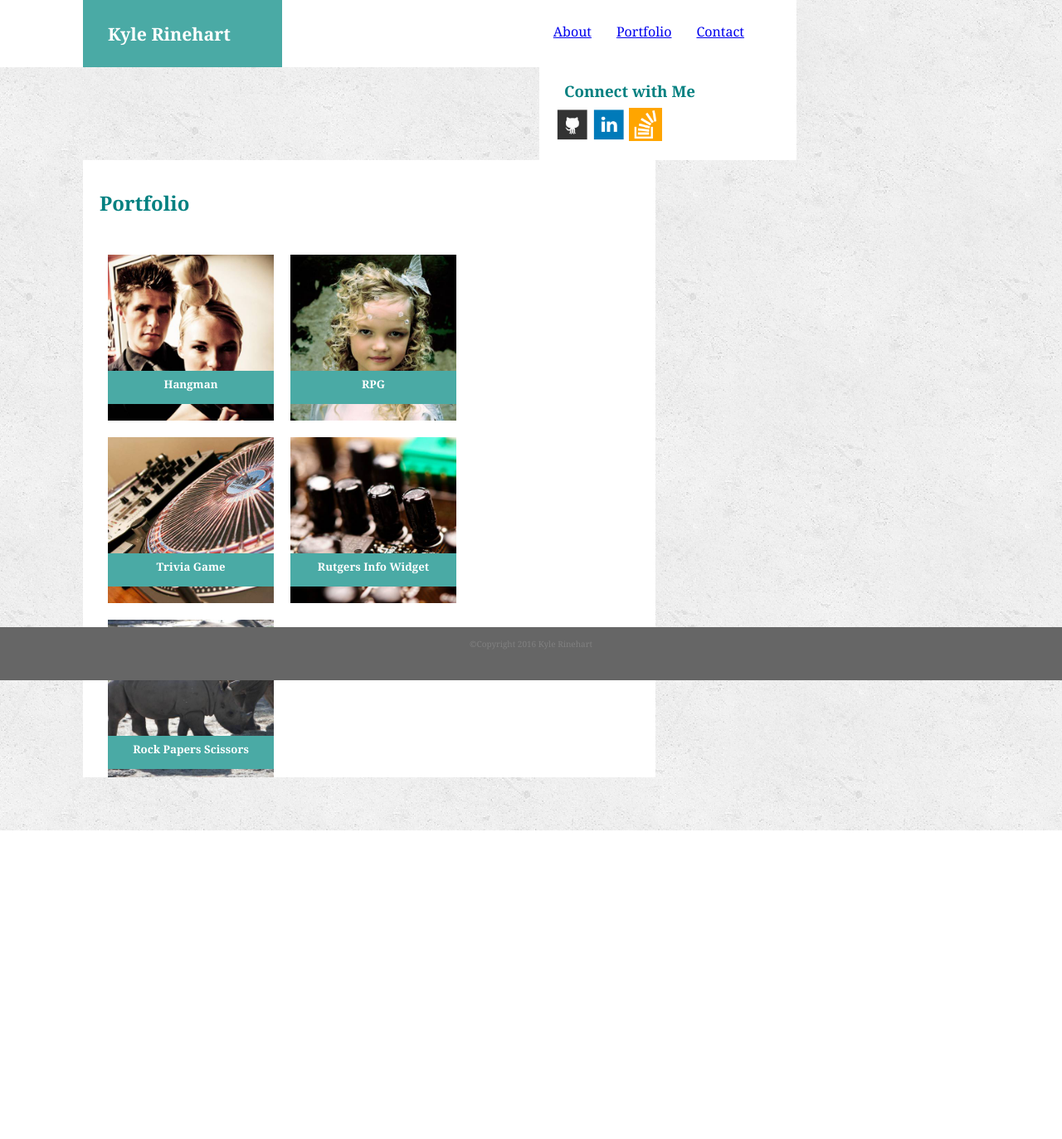
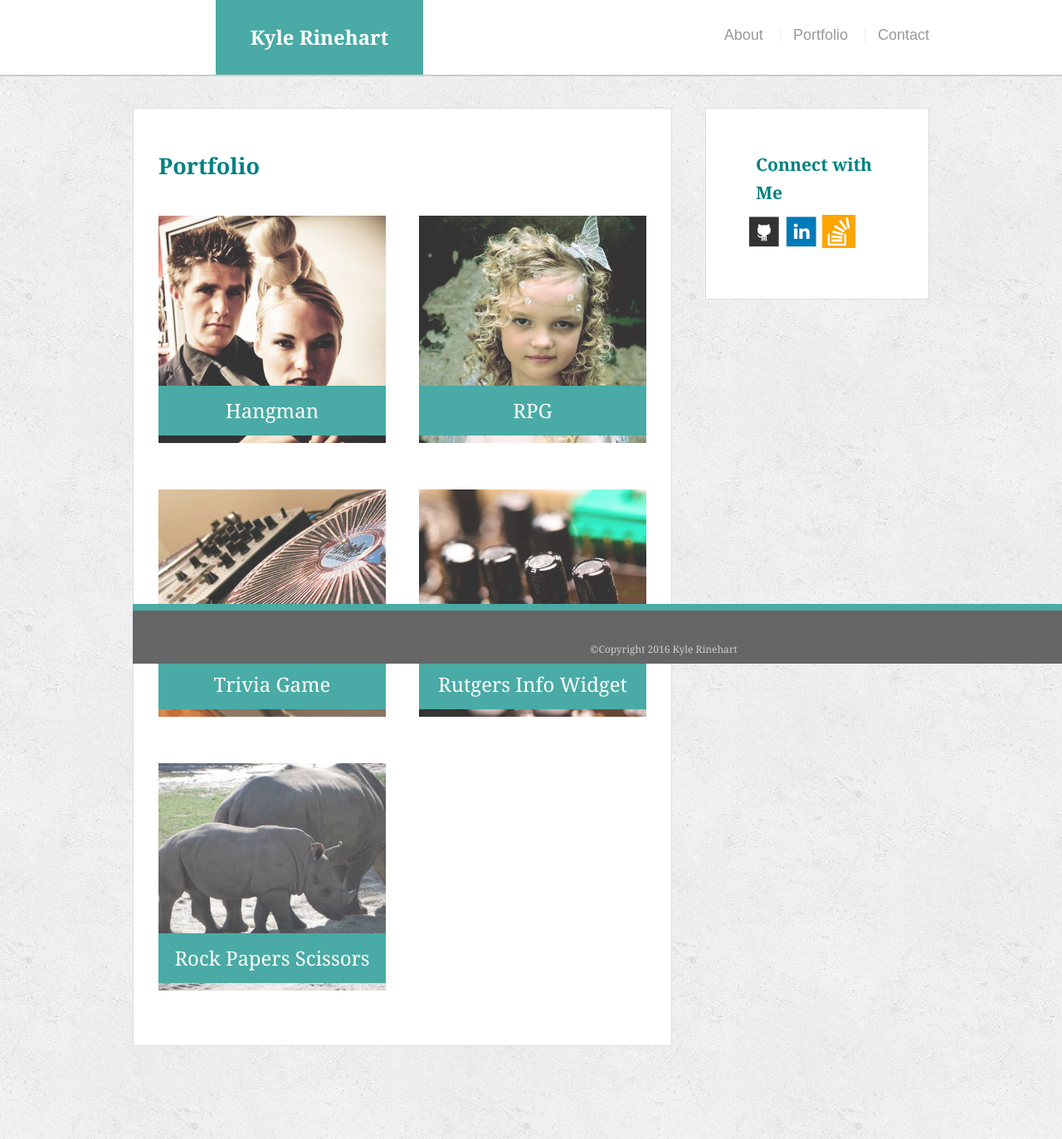
Before and after one commit to Havamere/Basic-Portfolio, a PHP site: page /portfolio.html in a window 1280 px wide. Shown: the whole page at 83% size. Before the commit the page ends 1001 px from the top, so only its background shows below. Run offline with PHP 8.4, Linux system fonts and the light colour scheme.

Commit message:
Changed html and css to more closely match homework answers

```diff
--- a/assets/css/style.css
+++ b/assets/css/style.css
@@ -1,3 +1,17 @@
+* {
+	box-sizing: border-box;
+}
+
+body {
+	background-image: url("../../assets/images/concrete_seamless.png");
+	font-size: 18px;
+	line-height: 34px;
+	font-family: 'Arial', 'Helvetica Neue', Helvetica, sans-serif;
+	color: #777;
+}
+
+	/*General Formatting*/
+
 h1 {
 	display: block;
     font-size: 2em;
@@ -70,21 +84,6 @@ h6 {
 	color: teal;
 }
 
-p, li {
-	font-family: 'Arial', 'Helvetica Neue', Helvetica, sans-serif;
-	color: #777;
-}
-
-ul {
-	height: 100%;
-	float: right;
-}
-
-li {
-	text-align: center;
-	padding: 30px 15px 30px 15px;
-}
-
 .wrapper {
 	min-height: 100%;
 	height: auto !important;
@@ -97,12 +96,11 @@ li {
 	clear: both;
 }
 
-body {
-	background-image: url("../../assets/images/concrete_seamless.png");
-	margin: 0;
+.container {
 	width: 100%;
 	max-width: 960px;
-	height: 100%;
+	margin: 0 auto;
+	clear: both;
 }
 
   /*Nav Bar*/
@@ -110,41 +108,70 @@ body {
 header {
 	background-color: #fff;
 	color: white;
-	top: 0;
+	margin: 0 0 30px;
+	z-index: 99;
+	overflow: auto;
 	width: 100%;
-	border-bottom: 2px;
-	border-color: #ccc;
-	height: 81px;
-	max-width: 960px;
+	border-bottom: 2px solid #ccc;
+	position: fixed;
 }
 
 #name_tag {
 	background-color: #4aaaa5;
 	margin: 0 0 0 100px;
-	padding:30px;
-	width: 180px;
-	color: white;
+	width: 250px;
+	height: 90px;
+	color: #fff;
 	float: left;
+	text-align: center;
+	line-height: 90px;
 }
+
+nav {
+	float: right;
+	margin-top: 25px;
+}
+nav a {
+	color: #999;
+	text-decoration: none;
+	margin-left: 15px;
+	display: inline-block;
+	border-left: 1px solid #efefef;
+	padding-left: 15px;
+	line-height: 18px;
+}
+nav a:first-child {
+	border-left: 0 none;
+}
+
+	/*Sidebar*/
 
 .sidebar {
 	width: 100%;
 	max-width: 270px;
 	float: right;
 	right: 200px;
-	background-color: white;
+	background-color: #fff;
+	padding: 30px;
+	border: 1px solid #ddd;
+	margin-bottom: 20px;
 }
 
-.links {
-	float: right;
-	margin-right: 5%;
-	max-width: 270px;
+	/*Main Content*/
+
+#main-container {
+	padding-top: 130px;
+}
+.main-section {
+	background: #fff;
+	padding: 30px;
+	margin: 0 0 40px 0;
 	width: 100%;
-	color: gray;
-	font-family: 'Georgia', Times, Times New Roman, serif;
-	height: 80px;
-	background-color: white;
+	max-width: 650px;
+	float: left;
+	border: 1px solid #ddd;
 }
+
 
 #about_me {
 	width: 100%;
@@ -161,13 +188,35 @@ header {
 	font-family: 'Arial', 'Helvetica Neue', Helvetica, sans-serif;
 }
 
+	/*About Me*/
+
 #kyle {
-	margin-right: 10px;
+	width: 200px;
+	height: auto;
+	margin-top: 10px;
+	float: left;
+	margin-right: 25px;
 }
 
 #my_story {
 	line-height: 21px;
 	font-size: 11px;
+}
+
+	/*Connect on Professional Media*/
+
+.connections {
+	float: right;
+	background-color: white;
+	padding: 20px;
+	color: gray;
+	height: 100%;
+	width: 100%;
+	max-width: 270px;
+}
+
+#connect {
+	margin: 0 10px 10px 10px;
 }
 
 #about {
@@ -188,205 +237,81 @@ header {
 	font-family: 'Georgia', Times, Times New Roman, serif;
 }
 
-.connections {
-	float: right;
-	background-color: white;
-	padding: 20px;
-	color: gray;
-	height: 100%;
-	width: 100%;
-	max-width: 270px;
+	/*Contact Me*/
+
+#contact-me ul {
+	margin-bottom: 20px;
 }
 
-#connect {
-	margin: 0 10px 10px 10px;
-}
-
-.contact_me{
-	background-color: white;
-	max-width: 650px;
-	width: 100%;
-	float: left;
-	margin-left: 100px;
-	line-height: 21px;
-	padding: 20px;
+#contact-me li {
+	margin-bottom: 10px;
 }
 
 #contact_me-tag {
 	font-family: 'Georgia', Times, Times New Roman, serif;
 }
 
+label, input[type=text], input[type=email], textarea {
+	display: block;
+	width: 100%;
+}
+
+input[type=text], input[type=email], textarea {
+	height: 35px;
+	border: 1px solid #ddd;
+	padding: 0 10px;
+	font-size: 14px;
+}
+
+textarea {
+	height: 200px;
+}
+
+input[type=submit] {
+	background-color: #4aaaa5;
+	border: 0 none;
+	color: #fff;
+	font-size: 18px;
+	padding: 10px 30px;
+	cursor: pointer;
+}
+
+	/*Portfolio*/
+
 .portfolio {
+	width: 274px;
 	overflow: auto;
-	max-width: 650px;
 	float: left;
-	margin-left: 100px;
-	background-color: white;
-	padding: 20px;
+	margin: 20px 0 25px;
+	position: relative;
+}
+
+.portfolio:nth-child(even) {
+	margin-right: 40px;
 }
 
 #portfolio-tag {
 	font-family: 'Georgia', Times, Times New Roman, serif;
 }
 
-.port-row-1 {
-	max-width: 670px;
+.portfolio img {
 	width: 100%;
-	height: 200px;
-	float: left;
-	margin: 10px;
-	clear: both;
+	border: 0 none;
+	opacity: .8;
 }
 
-.hangman {
-    height: 200px;
-    width: 200px;
-    float: left;
-    margin: 0 10px 0 0;
-}
-
-#hangman {
-	float: left;
-	margin: 20px 10px 10px 0px;
-	height: 200px;
-	width: 200px;
-}
-
-#hangman-tag {
-	background-color: #4aaaa5;
-	width: 200px;
-	height: 30px;
-	color: white;
+.portfolio h3 {
+	border-bottom: 0;
+	background: #4aaaa5;
+	color: #fff;
 	text-align: center;
-	padding-top: 10px;
-	z-index: 2;
 	position: absolute;
-	margin-top: 160px;
-}
-
-.rpg {
-	height: 200px;
-    width: 200px;
-    float: left;
-}
-
-#rpg {
-	float: left;
-	margin: 20px 20px 10px 10px;
-	height: 200px;
-	width: 200px;
-}
-
-#rpg-tag {
-	background-color: #4aaaa5;
-	width: 200px;
-	height: 30px;
-	color: white;
-	text-align: center;
-	padding-top: 10px;
-	z-index: 2;
-	position: absolute;
-	margin-left: 10px;
-	margin-top: 160px;
-
-}
-
-.port-row-2 {
-	max-width: 670px;
+	padding: 15px;
 	width: 100%;
-	height: 200px;
-	float: left;
-	margin: 10px;
-}
-
-.trivia {
-	height: 200px;
-    width: 200px;
-    float: left;
-    margin: 0 10px 0 0;
-}
-
-#trivia {
-	float: left;
-	margin: 20px 10px 10px 0px;
-	height: 200px;
-	width: 200px;
-}
-
-#trivia-tag{
-	background-color: #4aaaa5;
-	width: 200px;
-	height: 30px;
-	color: white;
-	text-align: center;
-	padding-top: 10px;
-	z-index: 2;
-	position: absolute;
-	margin-top: 160px;
-}
-
-.rutgers {
-	height: 200px;
-    width: 200px;
-    float: left;
-}
-
-#rutgers {
-	float: left;
-	margin: 20px 20px 10px 10px;
-	height: 200px;
-	width: 200px;
-}
-
-#rutgers-tag {
-	background-color: #4aaaa5;
-	width: 200px;
-	height: 30px;
-	color: white;
-	text-align: center;
-	padding-top: 10px;
-	z-index: 2;
-	position: absolute;
-	margin-left: 10px;
-	margin-top: 160px;
-}
-
-.port-row-3 {
-	max-width: 670px;
-	width: 100%;
-	height: 180px;
-	float: left;
-	margin: 10px;
-}
-
-.r-p-s {
-	height: 200px;
-    width: 200px;
-    float: left;
-    margin: 0 10px 0 0;
-}
-
-#r-p-s {
-	float: left;
-	margin: 20px 10px 10px 0px;
-	height: 200px;
-	width: 200px;
-}
-
-#r-p-s-tag {
-	background-color: #4aaaa5;
-	width: 200px;
-	height: 30px;
-	color: white;
-	text-align: center;
-	padding-top: 10px;
-	z-index: 2;
-	position: absolute;
-	margin-top: 160px;
-}
-
-.contact_me-tag {
-	font-family: 'Georgia', Times, Times New Roman, serif;
+	bottom: 20px;
+	line-height: 30px;
+	margin-bottom: 0;
+	font-weight: 300;
 }
 
 .push {
@@ -396,27 +321,23 @@ header {
 
 footer {
 	position: fixed;
-	bottom: 0;
 	width: 100%;
-	height: 44px;
-	z-index: 3;
-}
-
-.footer {
+	padding: 30px 0;
+	border-top: 8px solid #4aaaa5;
+	clear: both;
+	text-align: center;
 	background-color: #666;
-	border-color: #4aaaa5;
 	height: 4em;
 	width: 100%;
 	z-index: 3;
+	bottom: 0;
 }
 
 #copyright {
-	color: gray;
+	color: #ccc;
 	text-align: center;
 	width: 100%;
-	margin: 0;
-	font-size: 10px;
-	padding-top: 15px;
+	font-size: 12px;
 	font-family: 'Georgia', Times, Times New Roman, serif;
 }
 
@@ -441,8 +362,31 @@ footer {
 	header {
 		position: static;
 	}
-	#nametag {
+	#name_tag {
 		width: 100%;
+		margin: 0;
+	}
+	nav {
+		max-width: 100%;
+		width: 100%;
+		margin: 0;
+		text-align: center;
+		background-color: white;
+		padding: 25px;
+	}
+	nav a {
+		width: 20%;
+	}
+
+	.sidebar {
+		clear: left;
+	}
+	.connections {
+		clear: both;
+		width: 100%;
+	}
+	.portfolio {
+		clear: right;
 	}
 
 }
--- a/portfolio.html
+++ b/portfolio.html
@@ -8,17 +8,40 @@
 	</head>
 	<body>
 		<header>
-			<h3 id="name_tag">Kyle Rinehart</h3>
-				<div class="links">
-					<ul>
-						<li id="about"> <a href="index.html">About</a></li>
-						<li id="portfolio"> <a href="portfolio.html">Portfolio</a></li>
-						<li id="contact"> <a href="contact.html">Contact</a></li>
-					</ul>
+			<div class="container">
+				<h3 id="name_tag">Kyle Rinehart</h3>
+				<nav>
+					<a href="index.html">About</a></li>
+					<a href="portfolio.html">Portfolio</a></li>
+					<a href="contact.html">Contact</a></li>
+				</nav>
+			</div>
+		</header>
+		<div id="main-container" class="container">
+			<section class="main-section">
+				<h2 id="portfolio-tag">Portfolio</h2>
+				<div class="portfolio">
+					<img src="assets/images/hangman.jpg" alt="hangman">
+					<h3>Hangman</h3>
 				</div>
-		</header>
-		<div class="wrapper">
-			<div class="sidebar">
+				<div class="portfolio">
+					<img src="assets/images/RPG.jpg" alt="RPG Game">
+					<h3>RPG</h3>
+				</div>
+				<div class="portfolio">
+					<img src="assets/images/trivia.jpg" alt="Trivia">
+					<h3>Trivia Game</h3>
+				</div>
+				<div class="portfolio">
+					<img src="assets/images/Rutgers.jpg" alt="Info Widget">
+					<h3>Rutgers Info Widget</h3>
+				</div>
+				<div class="portfolio">
+					<img src="assets/images/rock-paper-scissors.jpg" alt="Rock Papers Scissors Game">
+					<h3>Rock Papers Scissors</h3>
+				</div>
+			</section>
+			<section class="sidebar">
 				<div class="connections">
 					<h4 id="connect">Connect with Me</h4>
 					<a href="https://www.linkedin.com/in/kyle-rinehart-2711a970">
@@ -27,36 +50,7 @@
 						<img src="assets/images/linkedin.png" alt="linkedin" height="40px" width="40px"></a>
 					<a href="http://stackoverflow.com/users/5079572/havamere?tab=profile"><img src="assets/images/stackoverflow1.png" alt="stackoverflow1" height="40px" width="40px"></a>
 				</div>
-			</div>
-			<div class="portfolio">
-				<h2 id="portfolio-tag">Portfolio</h2>
-				<div class="port-row-1">
-					<div class="hangman">
-						<img id="hangman" src="assets/images/hangman.jpg">
-						<h5 id="hangman-tag">Hangman</h5>
-					</div>
-					<div class="rpg">
-						<img id="rpg" src="assets/images/RPG.jpg">
-						<h5 id="rpg-tag">RPG</h5>
-					</div>
-				</div>
-				<div class="port-row-2">
-					<div class="trivia">
-						<img id="trivia" src="assets/images/trivia.jpg">
-						<h5 id="trivia-tag">Trivia Game</h5>
-					</div>
-					<div class="rutgers">
-						<img id="rutgers" src="assets/images/Rutgers.jpg">
-						<h5 id="rutgers-tag">Rutgers Info Widget</h5>
-					</div>
-				</div>
-				<div class="port-row-3">
-					<div class="r-p-s">
-						<img id="r-p-s" src="assets/images/rock-paper-scissors.jpg">
-						<h5 id="r-p-s-tag">Rock Papers Scissors</h5>
-					</div>
-				</div>
-			</div>
+			</section>
 			<div class="push"></div>
 			<footer>
 				<div class="footer">
```
Also changed, not shown: contact.html (+28 -21 lines), index.html (+17 -14 lines).
